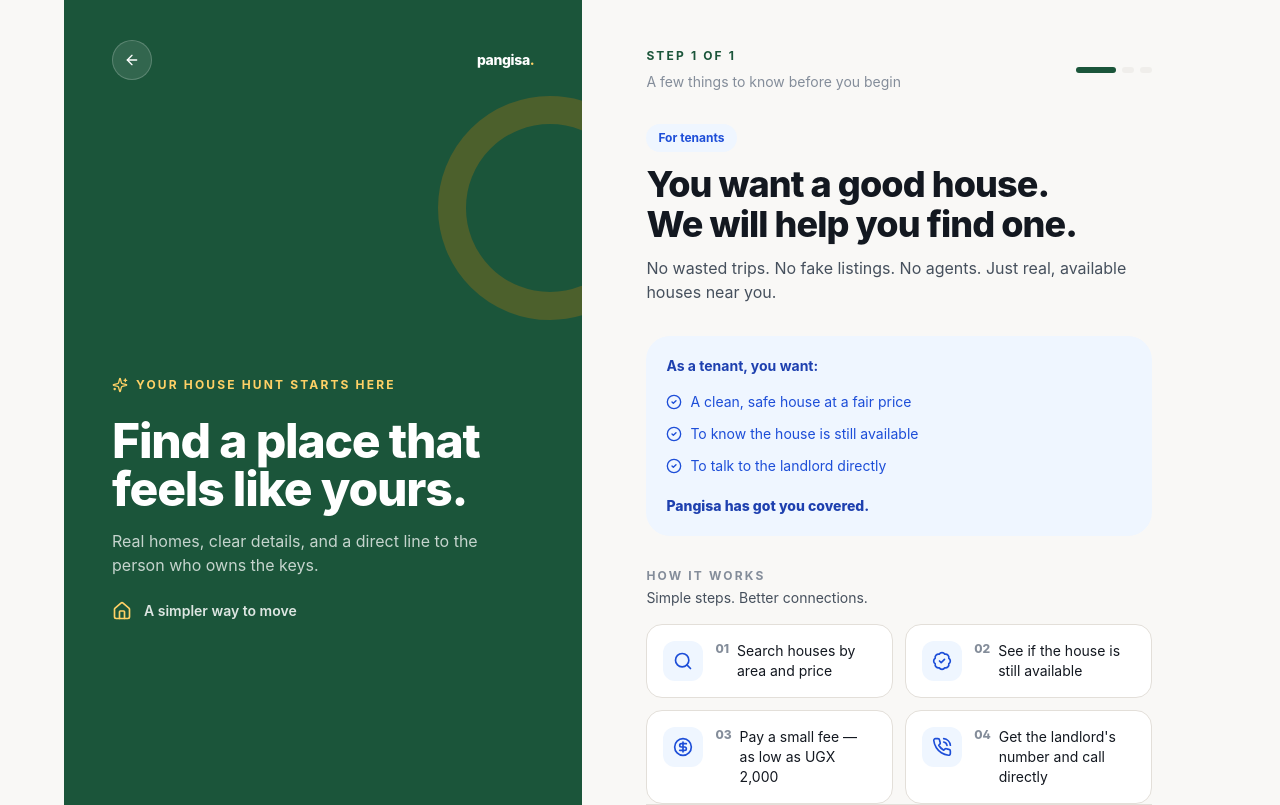
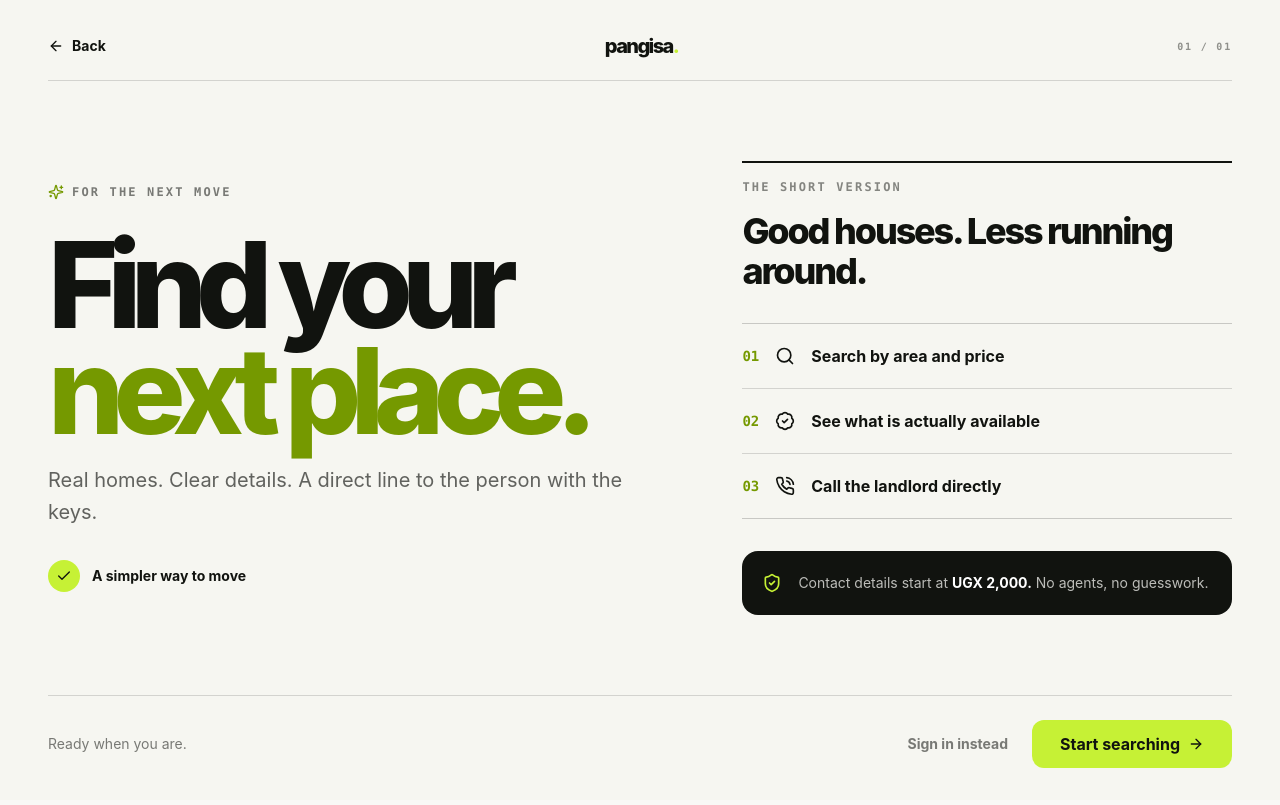
Before and after one commit to De2002/Pangisa, a React (Vite) app: page /onboarding in a window 1280 px wide. Shown: the top 805 px of the page. Built offline with nearby package versions, Linux system fonts and the light colour scheme.

Commit message:
feat: update onboarding steps and UI for clarity and consistency
Co-authored-by: De2002 <105716057+De2002@users.noreply.github.com>

```diff
--- a/src/pages/Onboarding.tsx
+++ b/src/pages/Onboarding.tsx
@@ -3,7 +3,7 @@ import {
   ArrowLeft,
   ArrowRight,
   BadgeCheck,
-  CheckCircle2,
+  Check,
   CircleDollarSign,
   FileText,
   Home,
@@ -16,17 +16,15 @@ import {
 import { Button } from "@/components/ui/button";
 
 const TENANT_STEPS = [
-  { icon: Search, text: "Search houses by area and price" },
-  { icon: BadgeCheck, text: "See if the house is still available" },
-  { icon: CircleDollarSign, text: "Pay a small fee — as low as UGX 2,000" },
-  { icon: PhoneCall, text: "Get the landlord's number and call directly" },
+  { icon: Search, text: "Search by area and price" },
+  { icon: BadgeCheck, text: "See what is actually available" },
+  { icon: PhoneCall, text: "Call the landlord directly" },
 ];
 
 const LANDLORD_STEPS = [
-  { icon: FileText, text: "Create your listing in a few minutes" },
-  { icon: CircleDollarSign, text: "Pay a small listing fee — from UGX 10,000" },
-  { icon: Users, text: "Tenants find your property and pay to contact you" },
-  { icon: ShieldCheck, text: "Only serious tenants will reach you" },
+  { icon: FileText, text: "Add your property details" },
+  { icon: CircleDollarSign, text: "Pay once to publish" },
+  { icon: Users, text: "Meet serious tenants" },
 ];
 
 export default function Onboarding() {
@@ -37,129 +35,79 @@ export default function Onboarding() {
   const steps = isTenant ? TENANT_STEPS : LANDLORD_STEPS;
 
   return (
-    <main className="min-h-screen bg-[hsl(var(--bg-warm))] text-[hsl(var(--text-primary))]">
-      <div className="mx-auto flex min-h-screen w-full max-w-6xl flex-col lg:grid lg:grid-cols-[0.9fr_1.1fr]">
-        <section className={`relative overflow-hidden px-5 pb-8 pt-5 text-white sm:px-8 sm:pb-10 lg:flex lg:min-h-screen lg:flex-col lg:justify-between lg:px-12 lg:py-10 ${isTenant ? "bg-[hsl(var(--brand-primary))]" : "bg-[hsl(var(--brand-primary-dark))]"}`}>
-          <div className="absolute -right-20 top-24 size-56 rounded-full border-[28px] border-[hsl(var(--brand-accent))]/25" />
-          <div className="absolute -bottom-24 -left-16 size-64 rounded-full bg-[hsl(var(--brand-accent))]/15" />
+    <main className="min-h-screen bg-[#f6f6f1] text-[#11130f]">
+      <div className="mx-auto flex min-h-screen w-full max-w-7xl flex-col px-5 py-5 sm:px-8 lg:px-12 lg:py-8">
+        <header className="flex items-center justify-between border-b border-[#11130f]/15 pb-5">
+          <button onClick={() => navigate("/")} aria-label="Back to home" className="flex items-center gap-2 text-sm font-bold transition-opacity hover:opacity-60">
+            <ArrowLeft className="size-4" /> Back
+          </button>
+          <span className="font-display text-xl font-extrabold tracking-[-0.08em]">pangisa<span className="text-[#c6f135]">.</span></span>
+          <span className="font-mono text-[10px] font-bold uppercase tracking-[0.18em] text-[#11130f]/45">01 / 01</span>
+        </header>
 
-          <div className="relative z-10 flex items-center justify-between">
-            <button
-              onClick={() => navigate("/")}
-              aria-label="Back to home"
-              className="flex size-10 items-center justify-center rounded-full border border-white/20 bg-white/10 transition-colors hover:bg-white/20"
-            >
-              <ArrowLeft className="size-4" />
-            </button>
-            <span className="font-display text-sm font-extrabold tracking-tight">pangisa<span className="text-[hsl(var(--brand-accent-light))]">.</span></span>
-          </div>
-
-          <div className="relative z-10 flex flex-col gap-6 pt-12 lg:pt-0">
-            <div className="flex items-center gap-2 text-xs font-bold uppercase tracking-[0.18em] text-[hsl(var(--brand-accent-light))]">
-              <Sparkles className="size-4" />
-              {isTenant ? "Your house hunt starts here" : "Your next tenant starts here"}
+        <div className="flex flex-1 flex-col gap-12 py-12 lg:grid lg:grid-cols-[1.1fr_0.9fr] lg:items-center lg:gap-24 lg:py-16">
+          <section className="flex flex-col gap-8">
+            <div className="flex items-center gap-2 font-mono text-xs font-bold uppercase tracking-[0.18em] text-[#11130f]/55">
+              <Sparkles className="size-4 text-[#759900]" />
+              {isTenant ? "For the next move" : "For property owners"}
             </div>
-            <div className="flex flex-col gap-4">
-              <h1 className="max-w-xl font-display text-4xl font-extrabold leading-[1.05] tracking-tight text-balance sm:text-5xl">
-                {isTenant ? "Find a place that feels like yours." : "Turn your empty space into opportunity."}
+            <div className="flex flex-col gap-5">
+              <h1 className="max-w-3xl font-display text-[clamp(3.25rem,11vw,7.5rem)] font-extrabold leading-[0.88] tracking-[-0.09em] text-balance">
+                {isTenant ? <>Find your <span className="text-[#759900]">next place.</span></> : <>Put your property <span className="text-[#759900]">to work.</span></>}
               </h1>
-              <p className="max-w-md text-sm leading-6 text-white/75 sm:text-base">
+              <p className="max-w-xl text-lg leading-7 text-[#11130f]/65 sm:text-xl sm:leading-8">
                 {isTenant
-                  ? "Real homes, clear details, and a direct line to the person who owns the keys."
-                  : "Put your property in front of serious people who are ready to move, not just browse."}
+                  ? "Real homes. Clear details. A direct line to the person with the keys."
+                  : "List once. Reach people who are ready to move. Keep the time-wasters out."}
               </p>
             </div>
-            <div className="flex items-center gap-3 text-sm font-semibold text-white/85">
-              {isTenant ? <Home className="size-5 text-[hsl(var(--brand-accent-light))]" /> : <BadgeCheck className="size-5 text-[hsl(var(--brand-accent-light))]" />}
+            <div className="flex items-center gap-3 text-sm font-bold">
+              <span className="flex size-8 items-center justify-center rounded-full bg-[#c6f135]"><Check className="size-4" /></span>
               {isTenant ? "A simpler way to move" : "A smarter way to rent"}
             </div>
-          </div>
+          </section>
 
-          <div className="relative z-10 hidden items-center gap-2 text-xs text-white/50 lg:flex">
-            <span className="size-2 rounded-full bg-[hsl(var(--brand-accent))]" />
-            Built for better moves across Uganda
-          </div>
-        </section>
+          <section className="flex flex-col gap-8">
+            <div className="border-t-2 border-[#11130f] pt-4">
+              <p className="font-mono text-xs font-bold uppercase tracking-[0.18em] text-[#11130f]/50">The short version</p>
+              <h2 className="mt-4 font-display text-3xl font-extrabold leading-tight tracking-[-0.06em] sm:text-4xl">
+                {isTenant ? "Good houses. Less running around." : "One listing. Better leads."}
+              </h2>
+            </div>
 
-        <section className="flex flex-1 flex-col px-5 pb-8 pt-7 sm:px-8 lg:px-16 lg:py-12">
-          <div className="mb-8 flex items-center justify-between gap-4">
-            <div>
-              <p className="mb-2 text-xs font-bold uppercase tracking-[0.18em] text-[hsl(var(--brand-primary))]">
-                Step 1 of 1
-              </p>
-              <p className="text-sm text-[hsl(var(--text-muted))]">A few things to know before you begin</p>
-            </div>
-            <div className="flex gap-1.5" aria-label="Progress: complete">
-              <span className="h-1.5 w-10 rounded-full bg-[hsl(var(--brand-primary))]" />
-              <span className="h-1.5 w-3 rounded-full bg-[hsl(var(--surface-2))]" />
-              <span className="h-1.5 w-3 rounded-full bg-[hsl(var(--surface-2))]" />
-            </div>
-          </div>
-
-          <div className="flex flex-col gap-3">
-            <span className={`w-fit rounded-full px-3 py-1.5 text-xs font-bold ${isTenant ? "bg-blue-50 text-blue-700" : "bg-[hsl(var(--brand-accent-light))]/35 text-[hsl(var(--brand-accent-dark))]"}`}>
-              {isTenant ? "For tenants" : "For landlords"}
-            </span>
-            <h2 className="font-display text-3xl font-extrabold leading-tight tracking-tight text-balance sm:text-4xl">
-              {isTenant ? "You want a good house. We will help you find one." : "You have a house to rent. We will find you a tenant."}
-            </h2>
-            <p className="max-w-xl text-sm leading-6 text-[hsl(var(--text-secondary))] sm:text-base">
-              {isTenant
-                ? "No wasted trips. No fake listings. No agents. Just real, available houses near you."
-                : "Pay once to list. Tenants pay to contact you. That means only serious people will call you."}
-            </p>
-          </div>
-
-          <div className={`my-8 rounded-3xl p-5 ${isTenant ? "bg-blue-50" : "bg-[hsl(var(--brand-accent-light))]/35"}`}>
-            <p className={`mb-4 text-sm font-bold ${isTenant ? "text-blue-800" : "text-[hsl(var(--brand-accent-dark))]"}`}>
-              {isTenant ? "As a tenant, you want:" : "As a landlord, you want:"}
-            </p>
-            <ul className={`flex flex-col gap-3 text-sm ${isTenant ? "text-blue-700" : "text-[hsl(var(--brand-accent-dark))]"}`}>
-              {(isTenant
-                ? ["A clean, safe house at a fair price", "To know the house is still available", "To talk to the landlord directly"]
-                : ["A reliable tenant who pays on time", "No time wasters calling just to look", "Your house rented out quickly"]
-              ).map((item) => (
-                <li key={item} className="flex items-start gap-2">
-                  <CheckCircle2 className="mt-0.5 size-4 shrink-0" />
-                  <span>{item}</span>
-                </li>
-              ))}
-            </ul>
-            <p className={`mt-5 text-sm font-extrabold ${isTenant ? "text-blue-800" : "text-[hsl(var(--brand-accent-dark))]"}`}>Pangisa has got you covered.</p>
-          </div>
-
-          <div className="flex flex-col gap-4">
-            <div>
-              <p className="text-xs font-bold uppercase tracking-[0.18em] text-[hsl(var(--text-muted))]">How it works</p>
-              <p className="mt-1 text-sm text-[hsl(var(--text-secondary))]">Simple steps. Better connections.</p>
-            </div>
-            <div className="grid gap-3 sm:grid-cols-2">
-              {steps.map((step, i) => {
+            <div className="flex flex-col border-y border-[#11130f]/20">
+              {steps.map((step, index) => {
                 const Icon = step.icon;
                 return (
-                  <div key={step.text} className="flex gap-3 rounded-2xl border border-[hsl(var(--border))] bg-white p-4 transition-transform hover:-translate-y-0.5">
-                    <div className={`flex size-10 shrink-0 items-center justify-center rounded-xl ${isTenant ? "bg-blue-50 text-blue-700" : "bg-[hsl(var(--brand-accent-light))]/40 text-[hsl(var(--brand-accent-dark))]"}`}>
-                      <Icon className="size-5" />
-                    </div>
-                    <div className="flex gap-2">
-                      <span className="font-display text-xs font-extrabold text-[hsl(var(--text-muted))]">0{i + 1}</span>
-                      <p className="text-sm leading-5 text-[hsl(var(--text-primary))]">{step.text}</p>
-                    </div>
+                  <div key={step.text} className="flex items-center gap-4 border-b border-[#11130f]/15 py-5 last:border-b-0">
+                    <span className="font-mono text-sm font-bold text-[#759900]">0{index + 1}</span>
+                    <Icon className="size-5 shrink-0" />
+                    <p className="text-base font-bold">{step.text}</p>
                   </div>
                 );
               })}
             </div>
-          </div>
 
-          <div className="mt-8 flex flex-col gap-3 border-t border-[hsl(var(--border))] pt-6 lg:mt-auto">
-            <Button onClick={() => navigate(`/auth?role=${role}`)} className="h-12 w-full bg-[hsl(var(--brand-primary))] text-base font-bold text-white hover:bg-[hsl(var(--brand-primary-dark))]">
-              Create My Account <ArrowRight data-icon="inline-end" />
+            <div className="flex items-start gap-4 rounded-2xl bg-[#11130f] p-5 text-[#f6f6f1]">
+              <ShieldCheck className="mt-0.5 size-5 shrink-0 text-[#c6f135]" />
+              <p className="text-sm leading-6 text-[#f6f6f1]/75">
+                {isTenant ? <>Contact details start at <strong className="text-white">UGX 2,000.</strong> No agents, no guesswork.</> : <>Listing starts at <strong className="text-white">UGX 10,000.</strong> Tenants pay to contact you.</>}
+              </p>
+            </div>
+          </section>
+        </div>
+
+        <footer className="flex flex-col gap-3 border-t border-[#11130f]/15 pt-6 sm:flex-row sm:items-center sm:justify-between">
+          <p className="text-sm text-[#11130f]/55">Ready when you are.</p>
+          <div className="flex w-full flex-col gap-3 sm:w-auto sm:flex-row-reverse">
+            <Button onClick={() => navigate(`/auth?role=${role}`)} className="h-12 w-full rounded-xl bg-[#c6f135] px-7 text-base font-bold text-[#11130f] hover:bg-[#b6e326] sm:w-auto">
+              {isTenant ? "Start searching" : "List my property"} <ArrowRight data-icon="inline-end" />
             </Button>
-            <button onClick={() => navigate(`/auth?role=${role}&mode=login`)} className="py-2 text-sm text-[hsl(var(--text-muted))] transition-colors hover:text-[hsl(var(--brand-primary))]">
-              I already have an account — Sign in
+            <button onClick={() => navigate(`/auth?role=${role}&mode=login`)} className="h-12 px-3 text-sm font-bold text-[#11130f]/55 transition-colors hover:text-[#11130f]">
+              Sign in instead
             </button>
           </div>
-        </section>
+        </footer>
       </div>
     </main>
   );
```
